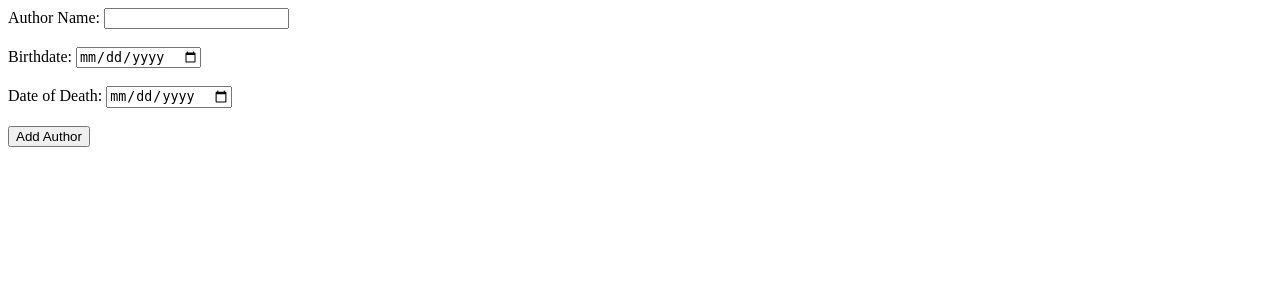
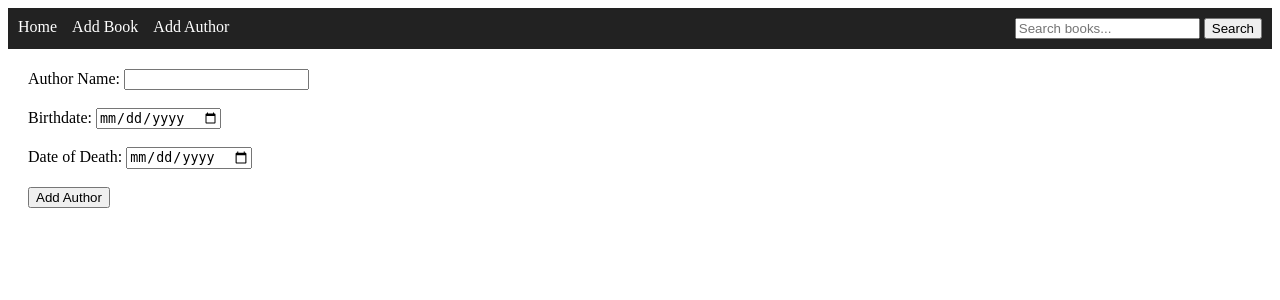
Before and after one commit to veragrosskop/BookAlchemy, a Flask app: page /add_author in a window 1280 px wide. Shown: the top 300 px of the page. Run offline with Flask 3, Linux system fonts and the light colour scheme.

Commit message:
populated data base and improved frontend. Added home page and book sorting.

```diff
--- a/app.py
+++ b/app.py
@@ -1,10 +1,9 @@
 import datetime
 
 from flask import Flask, render_template, request, flash, redirect, url_for
-from flask_sqlalchemy import SQLAlchemy, query
 import os
 
-from sqlalchemy import select
+from sqlalchemy import select, asc, desc
 
 from data_models import db, Author, Book
 
@@ -37,43 +36,23 @@ def add_author():
         # validate author
         if not author_name:
             flash("Author name is required.", "error")
-            return render_template(
-                "add_author.html",
-                name=author_name,
-                birthdate=request.form.get("birthdate"),
-                date_of_death=request.form.get("date_of_death"),
-            )
+            return render_template("add_author.html", form=request.form)
         existing_author = db.session.scalar(
             select(Author).where(Author.name == author_name)
         )
         if existing_author:
             flash(f"Author {author_name} already exists.", "error")
-            return render_template(
-                "add_author.html",
-                name=author_name,
-                birthdate=request.form.get("birthdate"),
-                date_of_death=request.form.get("date_of_death"),
-            )
+            return render_template("add_author.html", form=request.form)
         if not author_birth_date:
             flash("Author birth date is required.", "error")
-            return render_template(
-                "add_author.html",
-                name=author_name,
-                birthdate=request.form.get("birthdate"),
-                date_of_death=request.form.get("date_of_death"),
-            )
+            return render_template("add_author.html", form=request.form)
         try:
             author_birth_date = datetime.datetime.strptime(
                 author_birth_date, "%Y-%m-%d"
             ).date()
         except ValueError:
             flash("Date of birth must be in YYYY-MM-DD format.", "error")
-            return render_template(
-                "add_author.html",
-                name=author_name,
-                birthdate=request.form.get("birthdate"),
-                date_of_death=request.form.get("date_of_death"),
-            )
+            return render_template("add_author.html", form=request.form)
         if author_date_of_death:
             try:
                 author_date_of_death = datetime.datetime.strptime(
@@ -81,20 +60,10 @@ def add_author():
                 ).date()
             except ValueError:
                 flash("Date of death must be in YYYY-MM-DD format.", "error")
-                return render_template(
-                    "add_author.html",
-                    name=author_name,
-                    birthdate=request.form.get("birthdate"),
-                    date_of_death=request.form.get("date_of_death"),
-                )
+                return render_template("add_author.html", form=request.form)
             if author_date_of_death < author_birth_date:
                 flash("Date of death cannot be before date of birth.", "error")
-                return render_template(
-                    "add_author.html",
-                    name=author_name,
-                    birthdate=request.form.get("birthdate"),
-                    date_of_death=request.form.get("date_of_death"),
-                )
+                return render_template("add_author.html", form=request.form)
         else:
             author_date_of_death = None
 
@@ -111,6 +80,107 @@ def add_author():
     return render_template("add_author.html")
 
 
+@app.route("/add_book", methods=["GET", "POST"])
+def add_book():
+    authors = db.session.scalars(select(Author)).all()
+
+    if request.method == "POST":
+        isbn = request.form.get("isbn", "").strip()
+        title = request.form.get("title", "").strip()
+        publication_year = request.form.get("publication_year", "").strip()
+        author_id = request.form.get("author_id", "").strip()
+
+        # validate book
+        if not isbn:
+            flash("ISBN is required.", "error")
+            return render_template("add_book.html", authors=authors, form=request.form)
+        if len(isbn) != 13:
+            flash("ISBN must be 13 digits.", "error")
+            return render_template("add_book.html", authors=authors, form=request.form)
+        if not title:
+            flash("Title is required.", "error")
+            return render_template("add_book.html", authors=authors, form=request.form)
+
+        if not author_id:
+            flash("Author is required.", "error")
+            return render_template("add_book.html", authors=authors, form=request.form)
+
+        if not publication_year:
+            flash("Publication year is required.", "error")
+            return render_template("add_book.html", authors=authors, form=request.form)
+        try:
+            publication_year = int(publication_year)
+        except ValueError:
+            flash("Publication year must be a number.", "error")
+            return render_template("add_book.html", authors=authors, form=request.form)
+
+        author_birth_date = db.session.scalar(
+            select(Author.birth_date).where(Author.id == author_id)
+        )
+        author_date_of_death = db.session.scalar(
+            select(Author.date_of_death).where(Author.id == author_id)
+        )
+        if author_date_of_death and publication_year > author_date_of_death:
+            flash("Book cannot be published after author's death.", "error")
+            return render_template("add_book.html", authors=authors, form=request.form)
+        if author_birth_date and publication_year < author_birth_date:
+            flash("Book cannot be published before author's birth.", "error")
+            return render_template("add_book.html", authors=authors, form=request.form)
+
+        existing_book = db.session.scalar(select(Book).where(Book.isbn == isbn))
+        if existing_book:
+            flash("A book with this ISBN already exists.", "error")
+            return render_template("add_book.html", authors=authors, form=request.form)
+
+        author = db.session.get(Author, int(author_id))
+        if not author:
+            flash("Selected author does not exist.", "error")
+            return render_template("add_book.html", authors=authors, form=request.form)
+
+        book = Book(
+            isbn=isbn,
+            title=title,
+            publication_year=publication_year,
+            author_id=author.id,
+        )
+
+        db.session.add(book)
+        db.session.commit()
+
+        flash(f"Book '{title}' added successfully!", "success")
+        return redirect(url_for("add_book"))
+
+    # GET request: show form
+    authors = db.session.scalars(select(Author)).all()
+    return render_template("add_book.html", authors=authors)
+
+
+@app.route("/", methods=["GET"])
+def index():
+    sort = request.args.get("sort", "title")
+    direction = request.args.get("direction", "asc")
+
+    query = select(Book).join(Author)
+
+    if sort == "author":
+        column = Author.name
+    elif sort == "year":
+        column = Book.publication_year
+    elif sort == "title":
+        column = Book.title
+    else:
+        column = Book.title
+
+    if direction == "desc":
+        books = db.session.scalars(query.order_by(desc(column))).all()
+    elif direction == "asc":
+        books = db.session.scalars(query.order_by(asc(column))).all()
+    else:
+        books = db.session.scalars(query.order_by(asc(column))).all()
+
+    return render_template("home.html", books=books, sort=sort, direction=direction)
+
+
 # # run only once
 # with app.app_context():
-#   db.create_all()
+#     db.create_all()
--- a/data_models.py
+++ b/data_models.py
@@ -1,7 +1,7 @@
 from datetime import date
 
 from flask_sqlalchemy import SQLAlchemy
-from sqlalchemy.orm import Mapped, mapped_column
+from sqlalchemy.orm import Mapped, mapped_column, relationship
 
 db = SQLAlchemy()
 
@@ -11,6 +11,7 @@ class Author(db.Model):
     name: Mapped[str] = mapped_column(db.String(80), unique=True)
     birth_date: Mapped[date]
     date_of_death: Mapped[date | None]
+    books: Mapped[list["Book"]] = relationship(back_populates="author")
 
     def __repr__(self):
         return f"<Author {self.name}>"
@@ -23,6 +24,7 @@ class Book(db.Model):
     id: Mapped[int] = mapped_column(primary_key=True)
     isbn: Mapped[str] = mapped_column(db.String(13), unique=True)
     author_id: Mapped[int] = mapped_column(db.ForeignKey("author.id"))
+    author: Mapped[Author] = relationship(back_populates="books")
     title: Mapped[str] = mapped_column(db.String(100))
     publication_year: Mapped[int]
 
--- /dev/null
+++ b/static/style.css
@@ -0,0 +1,50 @@
+.navbar {
+    display: flex;
+    gap: 15px;
+    padding: 10px;
+    background: #222;
+}
+
+.navbar a {
+    color: white;
+    text-decoration: none;
+}
+
+.container {
+    padding: 20px;
+}
+
+.search-bar {
+    margin-left: auto;
+}
+
+.book {
+    display: flex;
+    gap: 15px;
+    align-items: flex-start;
+    padding: 15px;
+    border-bottom: 1px solid #ddd;
+}
+
+.book img {
+    width: 120px;
+    height: auto;
+    flex-shrink: 0;
+}
+
+.book-info {
+    display: flex;
+    flex-direction: column;
+}
+
+.book-title {
+    font-size: 20px;
+    font-weight: 600;
+    margin: 0 0 8px 0;
+}
+
+.book-details p {
+    margin: 2px 0;
+    color: #555;
+    font-size: 14px;
+}
--- a/templates/add_author.html
+++ b/templates/add_author.html
@@ -1,25 +1,10 @@
-<!DOCTYPE html>
-<html lang="en">
-<head>
-    <meta charset="UTF-8">
-    <meta name="viewport" content="width=device-width, initial-scale=1.0">
-    <meta http-equiv="X-UA-Compatible" content="ie=edge">
-</head>
-<body>
+{% extends "base.html" %}
 
-{% with messages = get_flashed_messages(with_categories=true) %}
-  {% if messages %}
-    {% for category, message in messages %}
-      <div class="{{ category }}">
-        {{ message }}
-      </div>
-    {% endfor %}
-  {% endif %}
-{% endwith %}
+{% block content %}
 
 <form action="/add_author" method="POST">
     <label for="name">Author Name:</label>
-    <input type="text" id="name" name="name" value="{{name or ''}}"required><br><br>
+    <input type="text" id="name" name="name" value="{{name or ''}}" required><br><br>
 
     <label for="birthdate" >Birthdate:</label>
     <input type="date" id="birthdate" name="birthdate" value="{{ birthdate or '' }}" required><br><br>
@@ -28,5 +13,4 @@
     <input type="submit" value="Add Author">
 </form>
 
-</body>
-</html>
+{% endblock %}
--- /dev/null
+++ b/templates/base.html
@@ -0,0 +1,41 @@
+<!DOCTYPE html>
+<html lang="en">
+<head>
+    <meta charset="UTF-8">
+    <title>Library App</title>
+
+    <link rel="stylesheet" href="{{ url_for('static', filename='style.css') }}">
+
+</head>
+
+<body>
+    {% with messages = get_flashed_messages(with_categories=true) %}
+      {% if messages %}
+        {% for category, message in messages %}
+          <div class="{{ category }}">
+            {{ message }}
+          </div>
+        {% endfor %}
+      {% endif %}
+    {% endwith %}
+
+    <div class="navbar">
+        <a href="{{ url_for('index') }}">Home</a>
+        <a href="{{ url_for('add_book') }}">Add Book</a>
+        <a href="{{ url_for('add_author') }}">Add Author</a>
+
+
+        <div class="search-bar">
+            <form method="GET" action="/">
+                <input type="text" name="q" placeholder="Search books...">
+                <button type="submit">Search</button>
+            </form>
+        </div>
+    </div>
+
+    <div class="container">
+        {% block content %}{% endblock %}
+    </div>
+
+</body>
+</html>
```
Also changed, not shown: data/test_book_data.json (added, +125 -0 lines), populate_test_db.py (added, +46 -0 lines), templates/add_book.html (+29 -12 lines), templates/home.html (+54 -14 lines), data/library.sqlite (deleted).
